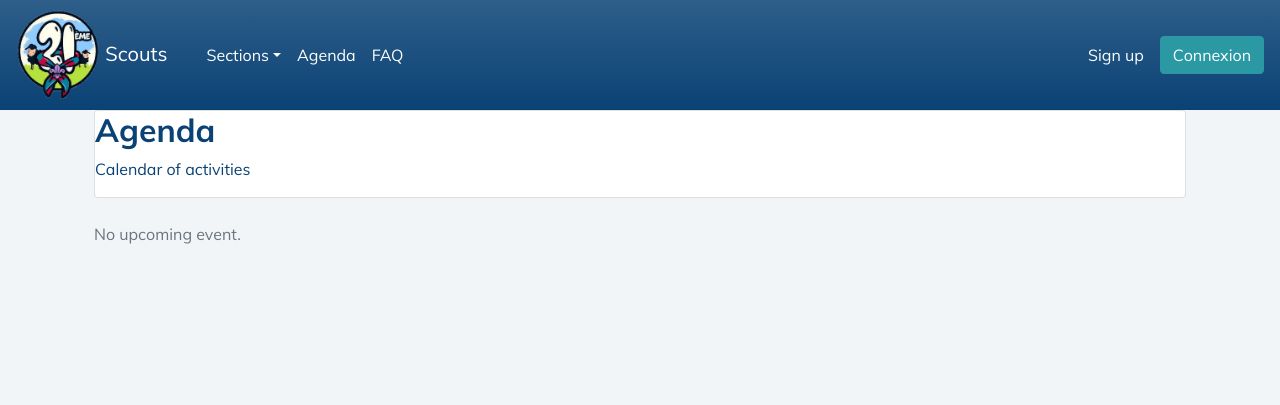
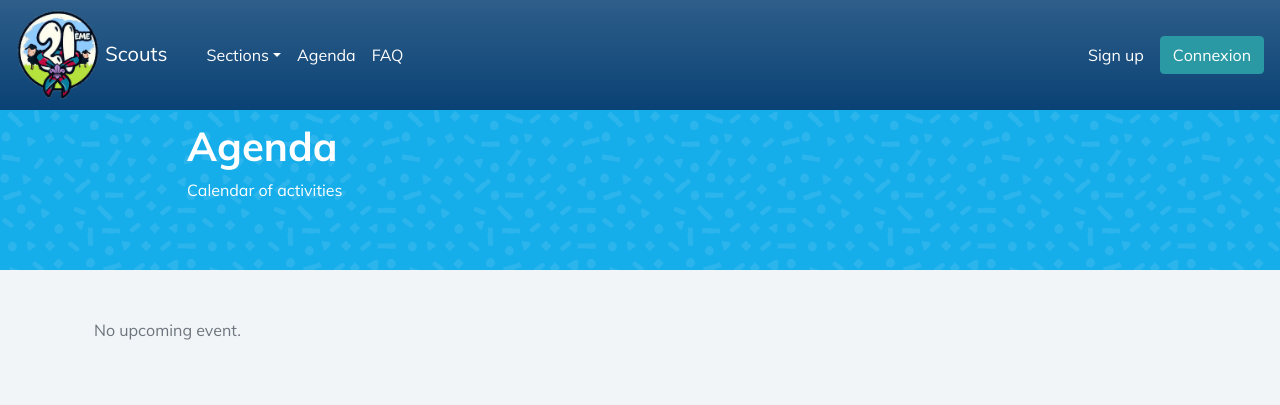
Before and after one commit to tdebruyn/TroopConnect, a Django app: page /agenda/ in a window 1280 px wide. Shown: the top 405 px of the page. Run offline with Django 4.2, Linux system fonts and the light colour scheme; data comes from the database, SQL or seed files in the repository; data that the repository does not hold is empty; parts of the project's set-up code (start-up, migrations or seed data) failed here and were passed over.

Commit message:
Add header banner to FAQ and Agenda pages
Match the hat banner used by members/messaging pages (blue band with
federation topping below the navbar) on the FAQ and Agenda pages. The
FAQ banner lives in the page template, outside the GrapesJS-edited
region, and the default FAQ snippet now only holds the empty-state
placeholder.

Co-Authored-By: Claude <noreply@anthropic.com>

```diff
--- a/app/homepage/templates/homepage/agenda.html
+++ b/app/homepage/templates/homepage/agenda.html
@@ -1,13 +1,22 @@
 {% extends "base.html" %}
 {% load i18n %}
 {% block content %}
+    <div class="bg-ls-bleu-clair bg-topping-federation topping-white bg-topping-opacity-10">
         <div class="container">
-        <header class="masthead mb-4">
-            <div class="card">
-                <h2>{% trans "Agenda" %}</h2>
+            <div class="row ">
+                <div class="col-11 offset-md-1 pb-1 mt-1">
+                    <h1 class="mt-2">{% trans "Agenda" %}</h1>
+                    <div class="pb-5">
                         <p>{% trans "Calendar of activities" %}</p>
                     </div>
-        </header>
+                </div>
+            </div>
+        </div>
+    </div>
+    <div class="container mb-5">
+        <div class="row mt-5">
+            <div class="col-md-12 mb-5">
+                <div class="above-topping">
                     {% if events %}
                         <div class="list-group">
                             {% for event in events %}
@@ -29,4 +38,7 @@
                         <p class="text-muted">{% trans "No upcoming event." %}</p>
                     {% endif %}
                 </div>
+            </div>
+        </div>
+    </div>
 {% endblock content %}
```
Also changed, not shown: app/homepage/templates/homepage/faq.html (+14 -0 lines), app/homepage/templates/homepage/snippets/faq_default.html (+5 -8 lines), app/locale/en/LC_MESSAGES/django.po, app/locale/fr/LC_MESSAGES/django.po, app/locale/nl/LC_MESSAGES/django.po, 2 other files. Lines whose indentation alone changed are shown as unchanged.
